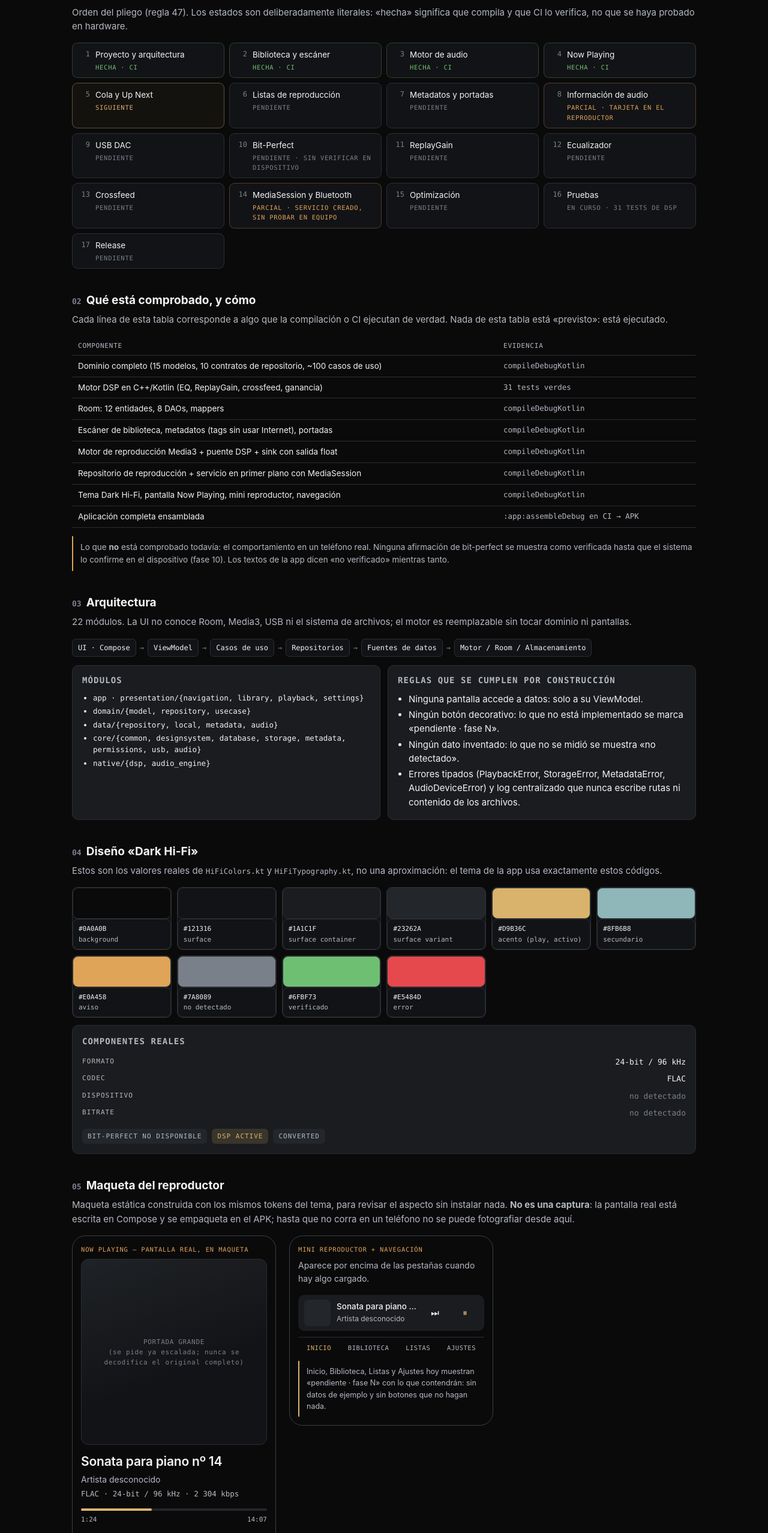
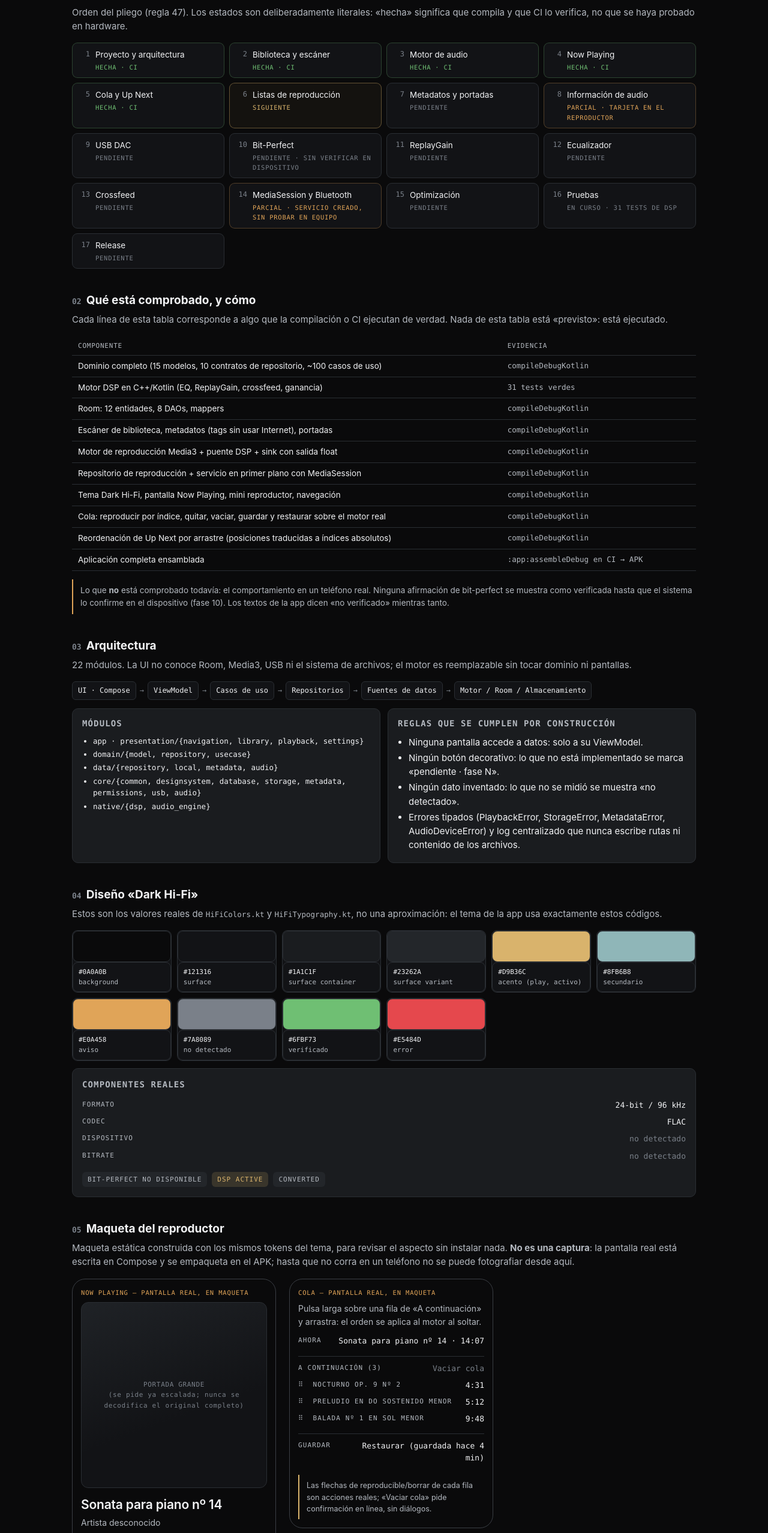
Before and after one commit to donovan-hue/donovan-hue, a plain HTML site: page docs/preview/index.html in a window 1280 px wide. Shown: the part 244-2800 px from the top of the page at 60% size. Drawn offline with Linux system fonts and the light colour scheme.

Commit message:
docs: el panel de revisión refleja la fase 5 (cola y Up Next) y el APK de f73e89d

```diff
--- a/docs/preview/index.html
+++ b/docs/preview/index.html
@@ -103,13 +103,13 @@
   <header class="top">
     <div>
       <h1>HiFi Player · Panel de revisión</h1>
-      <div class="sub">rama main · commit e18a20e · 3 de octubre de 2026</div>
+      <div class="sub">rama main · commit f73e89d · 3 de octubre de 2026</div>
     </div>
     <div class="chips">
-      <span class="chip ok">CI verde · 37119762346</span>
+      <span class="chip ok">CI verde · 37129300839</span>
       <span class="chip gold">APK debug · 22,3 MB</span>
       <span class="chip">22 módulos</span>
-      <span class="chip">fases 1-4 de 17</span>
+      <span class="chip">fases 1-5 de 17</span>
     </div>
   </header>
 
@@ -126,8 +126,8 @@
     <div class="ph done"><span class="num">2</span><span class="txt">Biblioteca y escáner<span class="st">hecha · CI</span></span></div>
     <div class="ph done"><span class="num">3</span><span class="txt">Motor de audio<span class="st">hecha · CI</span></span></div>
     <div class="ph done"><span class="num">4</span><span class="txt">Now Playing<span class="st">hecha · CI</span></span></div>
-    <div class="ph next"><span class="num">5</span><span class="txt">Cola y Up Next<span class="st">siguiente</span></span></div>
-    <div class="ph todo"><span class="num">6</span><span class="txt">Listas de reproducción<span class="st">pendiente</span></span></div>
+    <div class="ph done"><span class="num">5</span><span class="txt">Cola y Up Next<span class="st">hecha · CI</span></span></div>
+    <div class="ph next"><span class="num">6</span><span class="txt">Listas de reproducción<span class="st">siguiente</span></span></div>
     <div class="ph todo"><span class="num">7</span><span class="txt">Metadatos y portadas<span class="st">pendiente</span></span></div>
     <div class="ph part"><span class="num">8</span><span class="txt">Información de audio<span class="st">parcial · tarjeta en el reproductor</span></span></div>
     <div class="ph todo"><span class="num">9</span><span class="txt">USB DAC<span class="st">pendiente</span></span></div>
@@ -154,6 +154,8 @@
       <tr><td>Motor de reproducción Media3 + puente DSP + sink con salida float</td><td class="m">compileDebugKotlin</td></tr>
       <tr><td>Repositorio de reproducción + servicio en primer plano con MediaSession</td><td class="m">compileDebugKotlin</td></tr>
       <tr><td>Tema Dark Hi-Fi, pantalla Now Playing, mini reproductor, navegación</td><td class="m">compileDebugKotlin</td></tr>
+      <tr><td>Cola: reproducir por índice, quitar, vaciar, guardar y restaurar sobre el motor real</td><td class="m">compileDebugKotlin</td></tr>
+      <tr><td>Reordenación de Up Next por arrastre (posiciones traducidas a índices absolutos)</td><td class="m">compileDebugKotlin</td></tr>
       <tr><td>Aplicación completa ensamblada</td><td class="m">:app:assembleDebug en CI → APK</td></tr>
     </tbody>
   </table>
@@ -247,6 +249,20 @@
       <div class="row"><span class="k">Cadena</span><span class="v">Source → Decode → Output</span></div>
     </div>
     <div class="phone" style="width:340px">
+      <div class="cap">Cola — pantalla real, en maqueta</div>
+      <p class="t2" style="margin:0 0 8px">Pulsa larga sobre una fila de «A continuación» y arrastra: el orden se aplica al motor al soltar.</p>
+      <div class="row"><span class="k">Ahora</span><span class="v">Sonata para piano nº 14 · 14:07</span></div>
+      <div style="border-top:1px solid var(--line);margin:10px 0 6px"></div>
+      <div class="row"><span class="k">A continuación (3)</span><span class="v miss">Vaciar cola</span></div>
+      <div class="row"><span class="k">⠿ &nbsp;Nocturno op. 9 nº 2</span><span class="v">4:31</span></div>
+      <div class="row"><span class="k">⠿ &nbsp;Preludio en do sostenido menor</span><span class="v">5:12</span></div>
+      <div class="row"><span class="k">⠿ &nbsp;Balada nº 1 en sol menor</span><span class="v">9:48</span></div>
+      <div style="border-top:1px solid var(--line);margin:10px 0 6px"></div>
+      <div class="row"><span class="k">Guardar</span><span class="v">Restaurar (guardada hace 4 min)</span></div>
+      <div class="note gold" style="font-size:12.5px">Las flechas de reproducible/borrar de cada fila son
+      acciones reales; «Vaciar cola» pide confirmación en línea, sin diálogos.</div>
+    </div>
+    <div class="phone" style="width:340px">
       <div class="cap">Mini reproductor + navegación</div>
       <p class="t2" style="margin:0 0 10px">Aparece por encima de las pestañas cuando hay algo cargado.</p>
       <div class="mini">
@@ -270,7 +286,7 @@
       <h3>APK de depuración</h3>
       <p style="margin:6px 0 0">Lo empaqueta CI en cada push y queda como artefacto descargable:</p>
       <ul class="mono">
-        <li>Actions → run 37119762346 → hifi-player-debug-apk</li>
+        <li>Actions → run 37129300839 → hifi-player-debug-apk</li>
         <li>app/build/outputs/apk/debug/app-debug.apk</li>
       </ul>
       <p style="margin:8px 0 0;color:var(--on-var);font-size:13.5px">Al abrirlo funciona el arranque real:
@@ -289,7 +305,7 @@
     </div>
   </div>
 
-  <footer>HiFi Player · e18a20e · generado el 3 de octubre de 2026 · ninguna cifra de esta página es estimada</footer>
+  <footer>HiFi Player · f73e89d · generado el 3 de octubre de 2026 · ninguna cifra de esta página es estimada</footer>
 </div>
 </body>
 </html>
```
